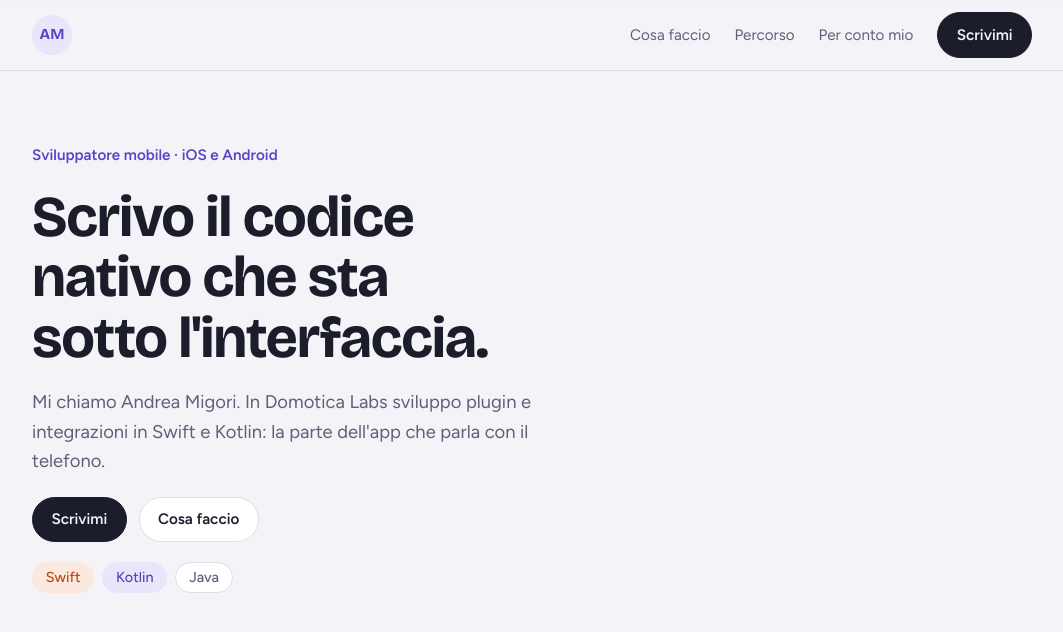
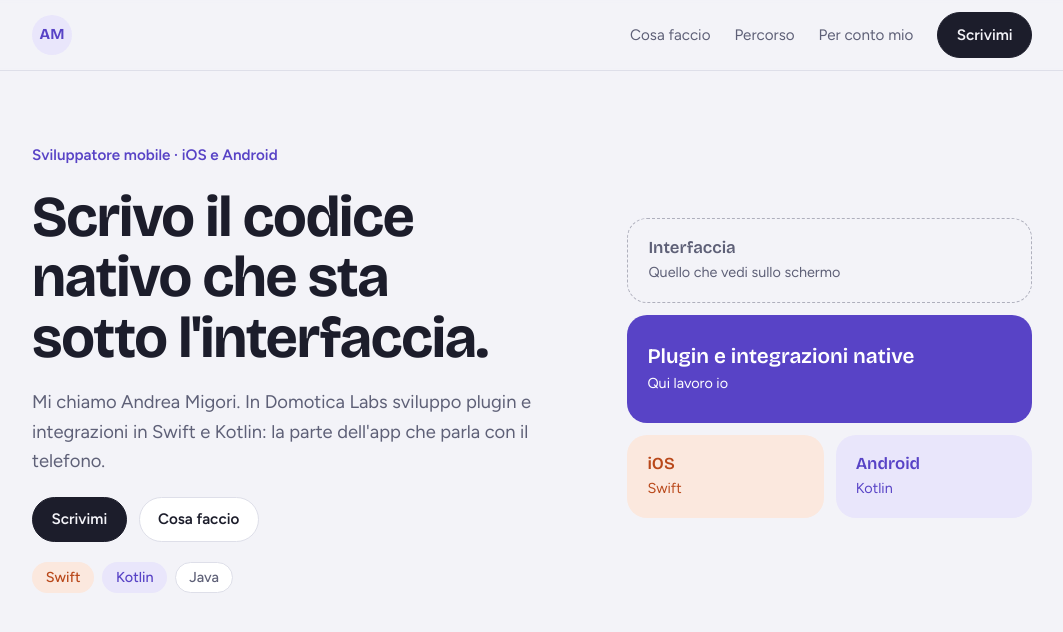
Before and after one commit to Migori777/Portfolio, an Angular app: page / in a window 1280 px wide. Shown: the top 632 px of the page, without its empty margins (108-1171 px from the left). Built offline with nearby package versions, Linux system fonts and the light colour scheme.

Commit message:
Added layer stack on the graphics and prittified

```diff
--- a/src/app/app.html
+++ b/src/app/app.html
@@ -1,5 +1,5 @@
 <app-header />
 
 <main class="wrap">
-    <app-hero />
+  <app-hero />
 </main>
--- a/src/app/app.ts
+++ b/src/app/app.ts
@@ -1,6 +1,6 @@
 import { Component } from '@angular/core';
 import { Header } from './header/header';
-import { Hero  } from './hero/hero';
+import { Hero } from './hero/hero';
 
 @Component({
   imports: [Header, Hero],
--- a/src/app/hero/hero.html
+++ b/src/app/hero/hero.html
@@ -10,9 +10,11 @@
     </div>
 
     <ul class="pills" aria-label="Linguaggi">
-            @for(language of profile.languages; track language.name) {
+      @for (language of profile.languages; track language.name) {
         <li class="pill" [class]="language.tone">{{ language.name }}</li>
       }
     </ul>
   </div>
+
+  <app-layer-stack />
 </section>
--- a/src/app/hero/hero.ts
+++ b/src/app/hero/hero.ts
@@ -1,12 +1,13 @@
 import { Component } from '@angular/core';
 import { PROFILE } from '../data/profile';
+import { LayerStack } from '../layer-stack/layer-stack';
 
 @Component({
-  imports: [],
+  imports: [LayerStack],
   selector: 'app-hero',
   styleUrl: './hero.scss',
   templateUrl: './hero.html',
 })
 export class Hero {
-  protected readonly profile = PROFILE
+  protected readonly profile = PROFILE;
 }
--- /dev/null
+++ b/src/app/layer-stack/layer-stack.html
@@ -0,0 +1,23 @@
+<div
+  class="stack"
+  role="img"
+  aria-label="Tre strati di un'app: sopra l'interfaccia, in mezzo i plugin e le integrazioni native di cui mi occupo, sotto iOS e Android."
+>
+  <div class="slab ui">
+    <span class="slab-title">Interfaccia</span>
+    <span class="slab-note">Quello che vedi sullo schermo</span>
+  </div>
+  <div class="slab mine">
+    <span class="slab-title">Plugin e integrazioni native</span>
+    <span class="slab-note">Qui lavoro io</span>
+  </div>
+
+  <div class="slab-row">
+    @for (platform of platforms; track platform.name) {
+      <div class="slab" [class]="platform.tone">
+        <span class="slab-title">{{ platform.name }}</span>
+        <span class="slab-note">{{ platform.language }}</span>
+      </div>
+    }
+  </div>
+</div>
--- /dev/null
+++ b/src/app/layer-stack/layer-stack.scss
@@ -0,0 +1,57 @@
+:host {
+  display: block;
+  min-width: 0;
+}
+
+.stack {
+  display: flex;
+  flex-direction: column;
+  gap: 0.75rem;
+}
+
+.slab {
+  display: flex;
+  flex-direction: column;
+  gap: 0.15rem;
+  padding: 1.1rem 1.25rem;
+  border-radius: 1.25rem;
+
+  &.ui {
+    border: 1.5px dashed color-mix(in srgb, var(--muted) 45%, transparent);
+    color: var(--muted);
+  }
+
+  &.mine {
+    padding-block: 1.75rem;
+    background: var(--violet);
+    color: var(--on-violet);
+
+    .slab-title {
+      font-size: 1.3rem;
+    }
+  }
+
+  &.swift {
+    background: var(--orange-soft);
+    color: var(--orange);
+  }
+
+  &.kotlin {
+    background: var(--violet-soft);
+    color: var(--violet);
+  }
+}
+
+.slab-title {
+  font: 600 1.05rem/1.3 var(--display);
+}
+
+.slab-note {
+  font-size: 0.9rem;
+}
+
+.slab-row {
+  display: grid;
+  grid-template-columns: repeat(2, minmax(0, 1fr));
+  gap: 0.75rem;
+}
--- /dev/null
+++ b/src/app/layer-stack/layer-stack.ts
@@ -0,0 +1,14 @@
+import { Component } from '@angular/core';
+
+@Component({
+  imports: [],
+  selector: 'app-layer-stack',
+  styleUrl: './layer-stack.scss',
+  templateUrl: './layer-stack.html',
+})
+export class LayerStack {
+  protected readonly platforms = [
+    { name: 'iOS', language: 'Swift', tone: 'swift' },
+    { name: 'Android', language: 'Kotlin', tone: 'kotlin' },
+  ];
+}
```
Also changed, not shown: src/app/hero/hero.scss (+5 -5 lines), src/app/data/profile.ts (line endings or trailing spaces). Lines whose indentation alone changed are shown as unchanged.
